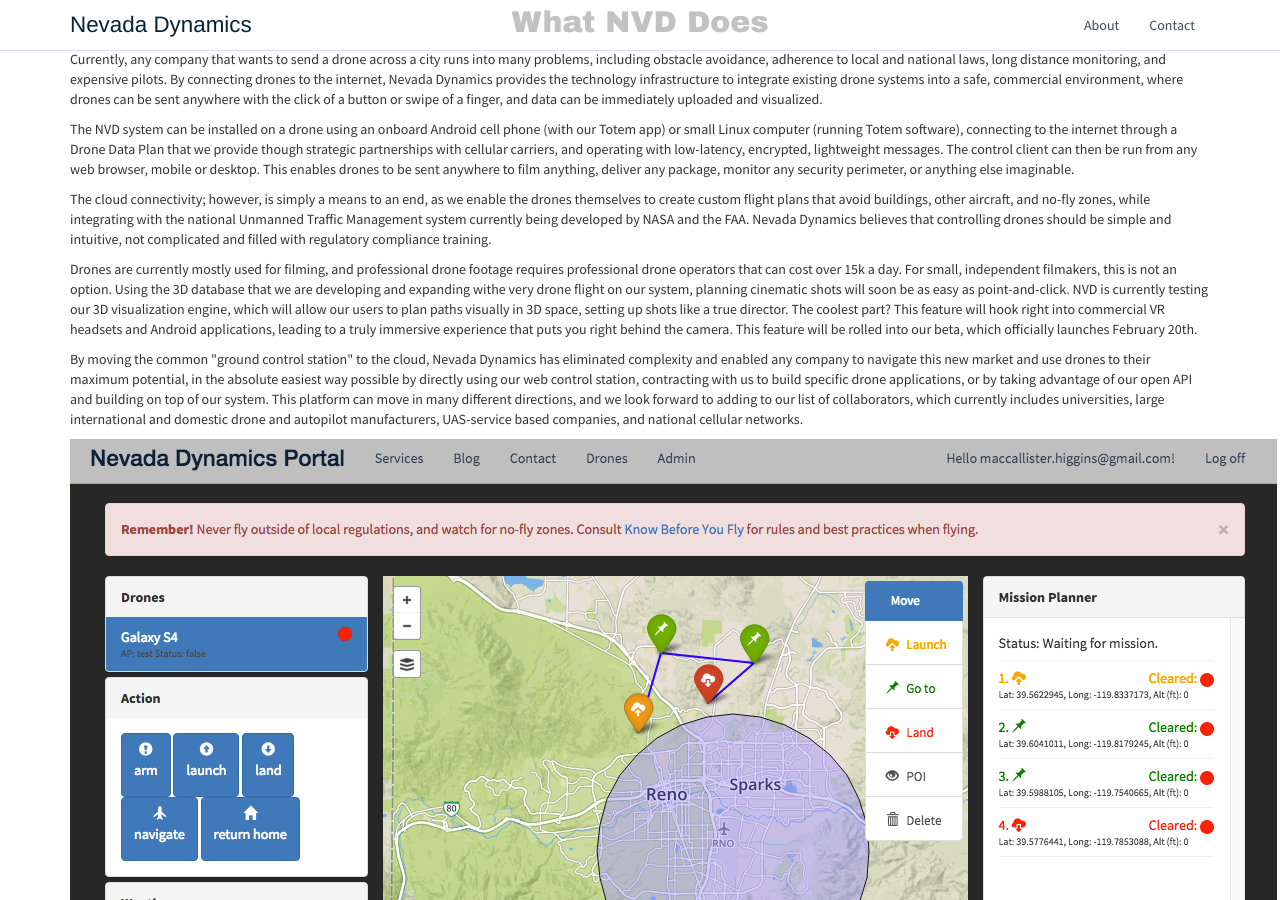
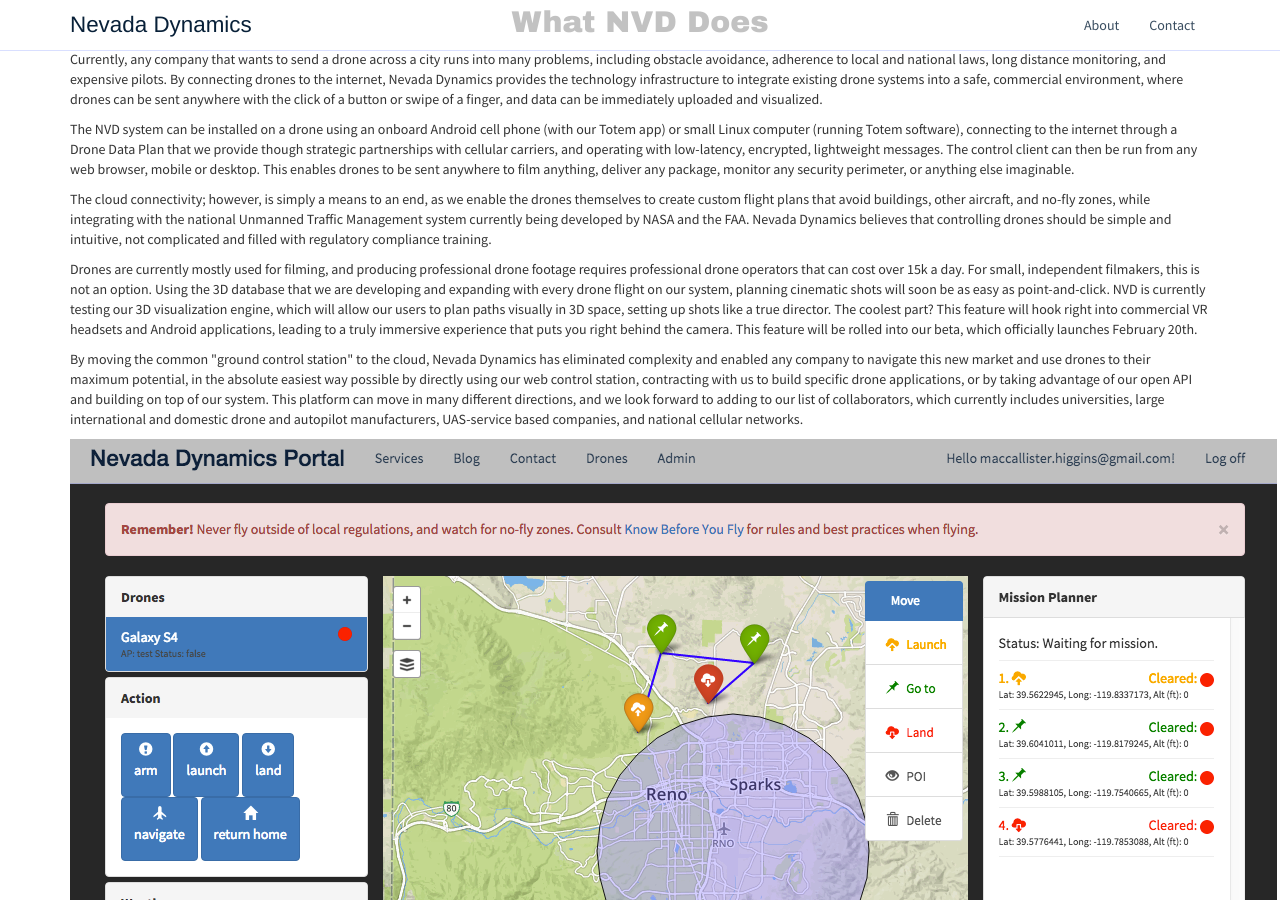
Before and after one commit to NevadaDynamics/NevadaDynamics.github.io, a Jekyll site: the page built from tango.html, in a window 1280 px wide and 900 px high, scrolled down 2279 px. Built offline with Jekyll 4.4.1, drawn with Linux system fonts in a browser that asks for light colours; nearby versions of some CDN libraries; Markdown is read by kramdown in place of the engine named in the settings; comment, search, counter and statistics services are not loaded.

Commit message:
Update tango.html

```diff
--- a/tango.html
+++ b/tango.html
@@ -30,11 +30,11 @@
 
 <p>The cloud connectivity; however, is simply a means to an end, as we enable the drones themselves to create custom flight plans that avoid buildings, other aircraft, and no-fly zones, while integrating with the national Unmanned Traffic Management system currently being developed by NASA and the FAA. Nevada Dynamics believes that controlling drones should be simple and intuitive, not complicated and filled with regulatory compliance training.</p>
 
-<p>Drones are currently mostly used for filming, and professional drone footage requires professional drone operators that can cost over 15k a day. For small, independent filmakers, this is not an option. Using the 3D database that we are developing and expanding withe very drone flight on our system, planning cinematic shots will soon be as easy as point-and-click. NVD is currently testing our 3D visualization engine, which will allow our users to plan paths visually in 3D space, setting up shots like a true director. The coolest part? This feature will hook right into commercial VR headsets and Android applications, leading to a truly immersive experience that puts you right behind the camera. This feature will be rolled into our beta, which officially launches February 20th.</p>
+<p>Drones are currently mostly used for filming, and producing professional drone footage requires professional drone operators that can cost over 15k a day. For small, independent filmakers, this is not an option. Using the 3D database that we are developing and expanding with every drone flight on our system, planning cinematic shots will soon be as easy as point-and-click. NVD is currently testing our 3D visualization engine, which will allow our users to plan paths visually in 3D space, setting up shots like a true director. The coolest part? This feature will hook right into commercial VR headsets and Android applications, leading to a truly immersive experience that puts you right behind the camera. This feature will be rolled into our beta, which officially launches February 20th.</p>
 
 <p>By moving the common "ground control station" to the cloud, Nevada Dynamics has eliminated complexity and enabled any company to navigate this new market and use drones to their maximum potential, in the absolute easiest way possible by directly using our web control station, contracting with us to build specific drone applications, or by taking advantage of our open API and building on top of our system. This platform can move in many different directions, and we look forward to adding to our list of collaborators, which currently includes universities, large international and domestic drone and autopilot manufacturers, UAS-service based companies, and national cellular networks.</p>
 
-<img src="/images/gcs.png" alt="Ground Control Station">
+<img src="/images/gcs.png" alt="Ground Control Station" align="middle">
 
 <blockquote>
 <h5>
```
